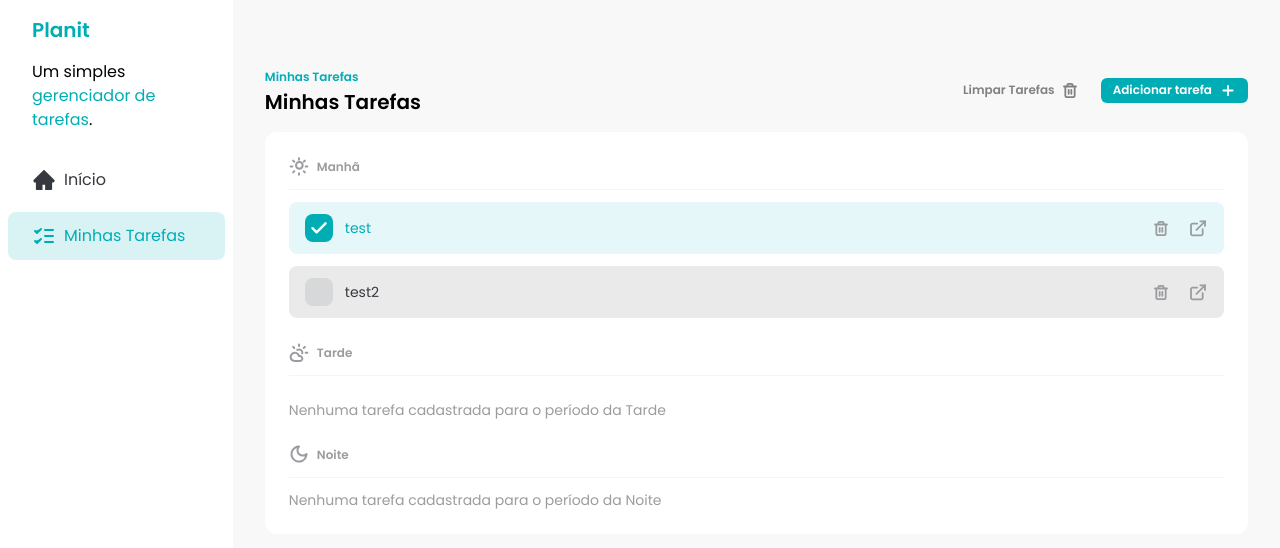
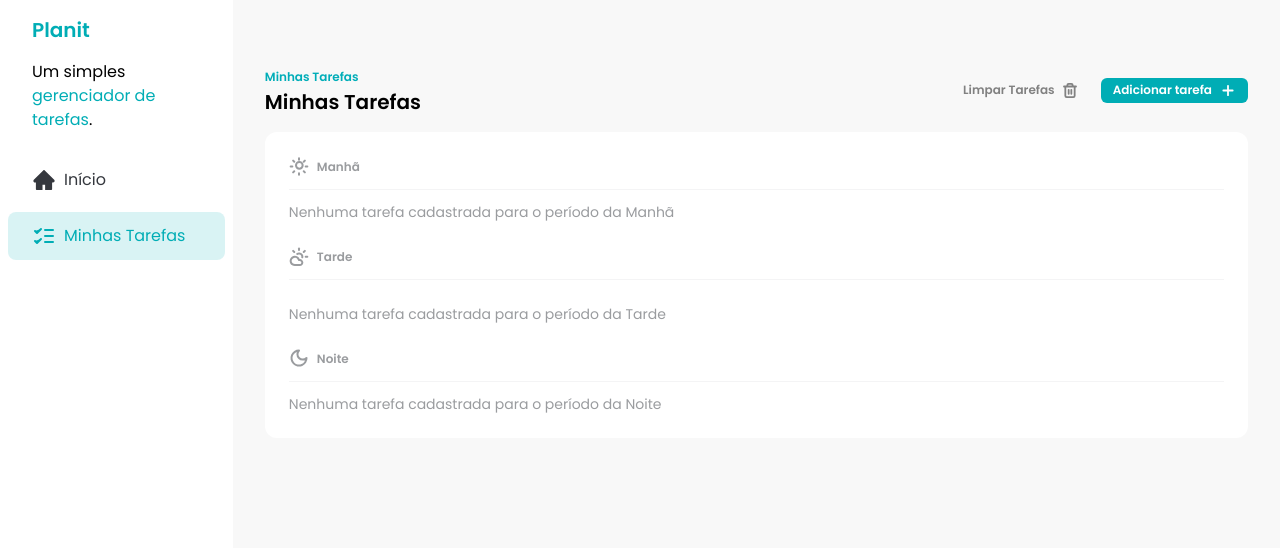
Before and after one commit to HiagoSilvaAnjos/Planit, a React (Vite) app: page / in a window 1280 px wide. Shown: the top 548 px of the page. Built offline with nearby package versions, Linux system fonts and the light colour scheme; data requests are answered from the project's data file.

Commit message:
feat: ensuring that tasks can be all deleted

```diff
--- a/db.json
+++ b/db.json
@@ -1,18 +1,3 @@
 {
-  "tasks": [
-    {
-      "id": "9ed29952-2aca-448a-b134-82a7ff35d009",
-      "title": "test",
-      "time": "morning",
-      "description": "test",
-      "status": "done"
-    },
-    {
-      "id": "50f9c1b5-5209-4157-9376-d71f30185b23",
-      "title": "test2",
-      "time": "morning",
-      "description": "Testing",
-      "status": "not_started"
-    }
-  ]
+  "tasks": []
 }
--- a/src/components/Tasks/Tasks.tsx
+++ b/src/components/Tasks/Tasks.tsx
@@ -113,6 +113,24 @@ const Tasks = () => {
     toast.error("Erro ao adicionar tarefa. Por favor, tente novamente.");
   };
 
+  const handleClearTasks = async () => {
+    if (!tasks || tasks.length === 0)
+      return toast.error("Não há tarefas para remover!");
+    try {
+      for (const task of tasks) {
+        await fetch(`http://localhost:3000/tasks/${task.id}`, {
+          method: "DELETE",
+        });
+      }
+
+      queryClient.setQueryData(["tasks"], []); // Atualiza o cache local
+      toast.success("Tarefas removidas com sucesso!");
+    } catch (error) {
+      console.log(error);
+      toast.error("Erro ao remover tarefas. Por favor, tente novamente.");
+    }
+  };
+
   return (
     <div className="space-y- w-full space-y-4 px-8 py-16">
       <div className="flex w-full justify-between">
@@ -123,7 +141,12 @@ const Tasks = () => {
           <p className="text-xl font-semibold">Minhas Tarefas</p>
         </div>
         <div className="flex items-center gap-3">
-          <Button color="ghost">
+          <Button
+            color="ghost"
+            onClick={() => {
+              handleClearTasks();
+            }}
+          >
             Limpar Tarefas
             <TrashIcon />
           </Button>
```
